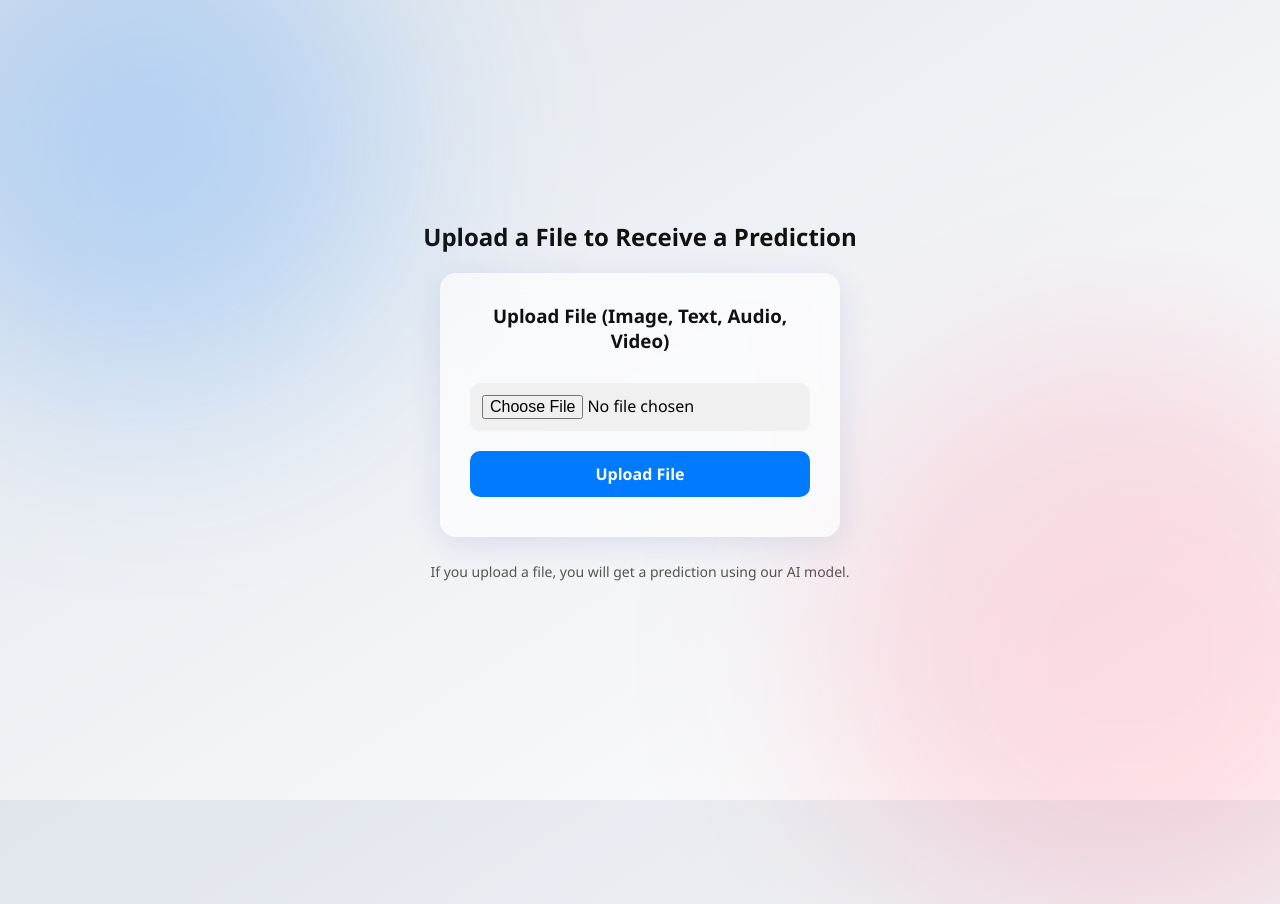
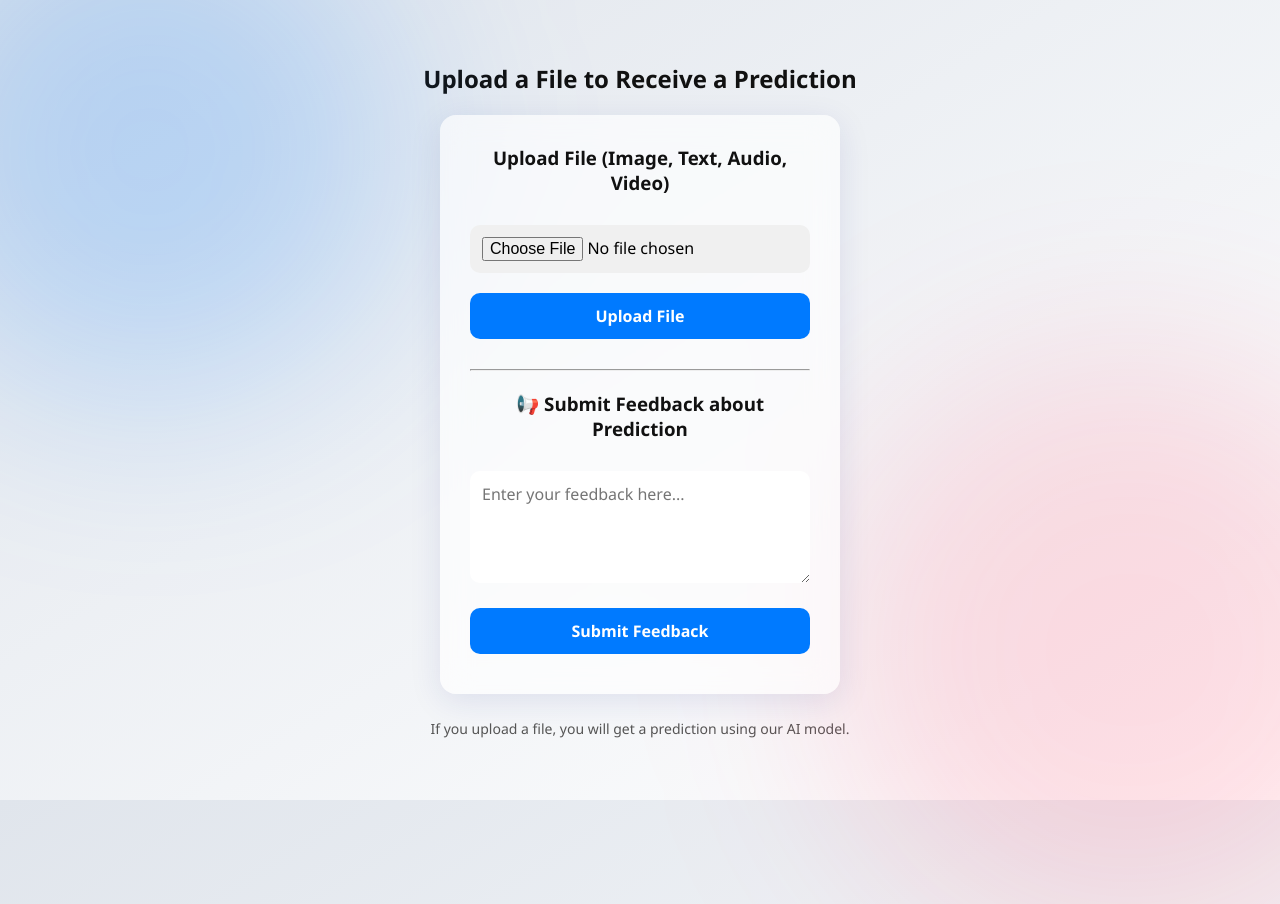
Before and after one commit to fourdaplan/Group-16-DESD, a Django app: page /end-user-dashboard/ in a window 1280 px wide; the page is wider, and only the part inside the window is pictured. Shown: the top 904 px of that part. Run offline with Django 5.2, Linux system fonts and the light colour scheme; a user stored in the database is signed in; parts of the project's set-up code (start-up, migrations or seed data) failed here and were passed over.

Commit message:
Update enduserdash.html

```diff
--- a/backend/dashboard/templates/end_user_dashboard/enduserdash.html
+++ b/backend/dashboard/templates/end_user_dashboard/enduserdash.html
@@ -63,7 +63,7 @@
       margin-bottom: 20px;
     }
 
-    input, button {
+    input, button, textarea {
       padding: 12px;
       margin: 10px 0;
       font-size: 16px;
@@ -74,6 +74,10 @@
 
     input[type="file"] {
       background-color: #f0f0f0;
+    }
+
+    textarea {
+      resize: vertical;
     }
 
     button {
@@ -152,6 +156,21 @@
   {% if error %}
     <div id="error-message">❌ {{ error }}</div>
   {% endif %}
+
+  {% if success_message %}
+    <div id="success-message">{{ success_message }}</div>
+  {% endif %}
+
+  <hr style="margin: 20px 0;">
+
+  <h3>📢 Submit Feedback about Prediction</h3>
+  <form method="post">
+    {% csrf_token %}
+    <textarea name="feedback" rows="4" placeholder="Enter your feedback here..." required></textarea>
+    <input type="hidden" name="feedback_only" value="1">
+    <button type="submit">Submit Feedback</button>
+  </form>
+
 </div>
 
 {% if uploaded_files %}
@@ -160,6 +179,9 @@
     <ul>
       {% for file in uploaded_files %}
         <li>{{ file.file.name }} — {{ file.uploaded_at }}</li>
+        {% if file.feedback %}
+          <div style="color: #007aff; font-size: 13px;">Feedback: "{{ file.feedback }}"</div>
+        {% endif %}
       {% endfor %}
     </ul>
   </div>
```
